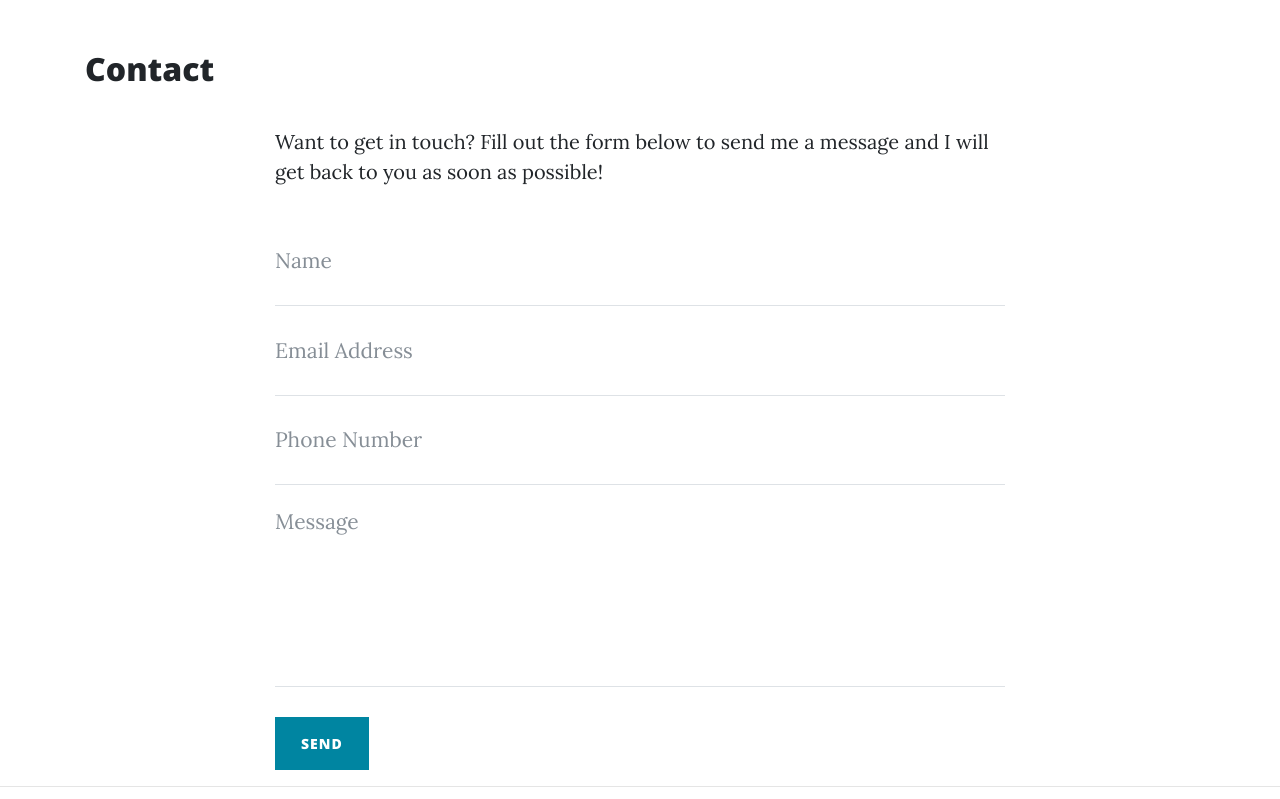
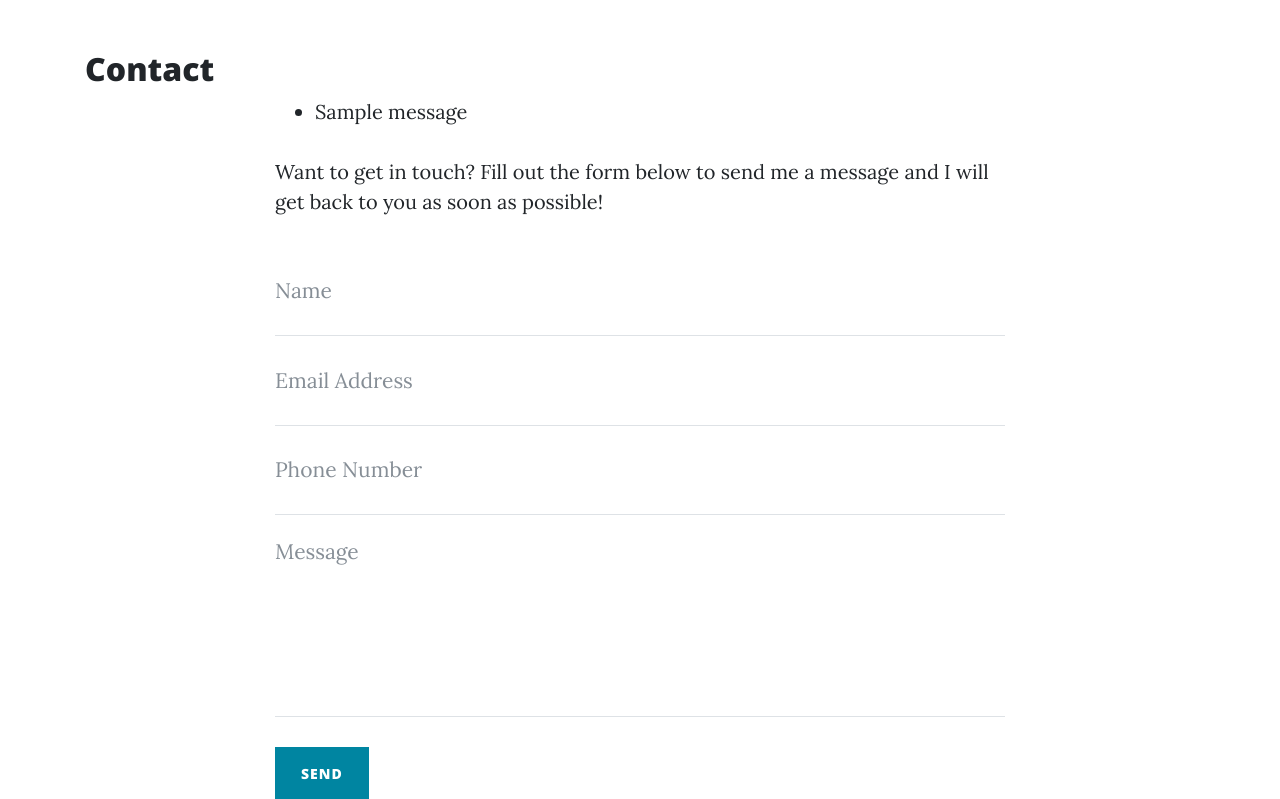
Before and after one commit to halfpintutopia/hobbit-fanpage-walkthrough, a Flask app: page /contact in a window 1280 px wide. Shown: the part 628-1427 px from the top of the page. Run offline with Flask 3, Linux system fonts and the light colour scheme; one stand-in notice (Sample message) is shown; some libraries are stand-ins or nearby versions.

Commit message:
Use flash function, provide user feedback

```diff
--- a/run.py
+++ b/run.py
@@ -1,8 +1,12 @@
 import os
 import json
-from flask import Flask, render_template, request
+from flask import Flask, render_template, request, flash
+
+if os.path.exists("env.py"):
+    import env
 
 app = Flask(__name__)
+app.secret_key = os.environ.get("SECRET_KEY")
 
 
 @app.route("/")
@@ -33,8 +37,9 @@ def about_member(member_name):
 @app.route("/contact", methods=["GET", "POST"])
 def contact():
     if request.method == "POST":
-        print(request.form.get('name'))
-        print(request.form['email'])
+        flash("Thanks {}, we have received your message!".format(
+            request.form.get("name")
+        ))
     return render_template("contact.html", page_title="Contact")
 
 
--- a/templates/contact.html
+++ b/templates/contact.html
@@ -5,6 +5,17 @@
 
     <div class="row">
         <div class="col-lg-8 col-md-10 mx-auto">
+
+            {% with messages = get_flashed_messages() %}
+                {% if messages %}
+                    <ul class="flashes">
+                        {% for message in messages %}
+                            <li>{{ message }}</li>
+                        {% endfor %}
+                    </ul>
+                {% endif %}
+            {% endwith %}
+
             <p>Want to get in touch? Fill out the form below to send me a message and I will get back to you as soon as
                 possible!</p>
             <form method="POST" name="sentMessage" id="contactForm" novalidate>
@@ -19,7 +30,8 @@
                 <div class="control-group">
                     <div class="form-group floating-label-form-group controls">
                         <label>Email Address</label>
-                        <input type="email" class="form-control" placeholder="Email Address" name="email" id="email" required
+                        <input type="email" class="form-control" placeholder="Email Address" name="email" id="email"
+                               required
                                data-validation-required-message="Please enter your email address.">
                         <p class="help-block text-danger"></p>
                     </div>
@@ -27,7 +39,8 @@
                 <div class="control-group">
                     <div class="form-group col-xs-12 floating-label-form-group controls">
                         <label>Phone Number</label>
-                        <input type="tel" class="form-control" placeholder="Phone Number" name="phone" id="phone" required
+                        <input type="tel" class="form-control" placeholder="Phone Number" name="phone" id="phone"
+                               required
                                data-validation-required-message="Please enter your phone number.">
                         <p class="help-block text-danger"></p>
                     </div>
@@ -35,7 +48,8 @@
                 <div class="control-group">
                     <div class="form-group floating-label-form-group controls">
                         <label>Message</label>
-                        <textarea rows="5" class="form-control" placeholder="Message" name="message" id="message" required
+                        <textarea rows="5" class="form-control" placeholder="Message" name="message" id="message"
+                                  required
                                   data-validation-required-message="Please enter a message."></textarea>
                         <p class="help-block text-danger"></p>
                     </div>
```
